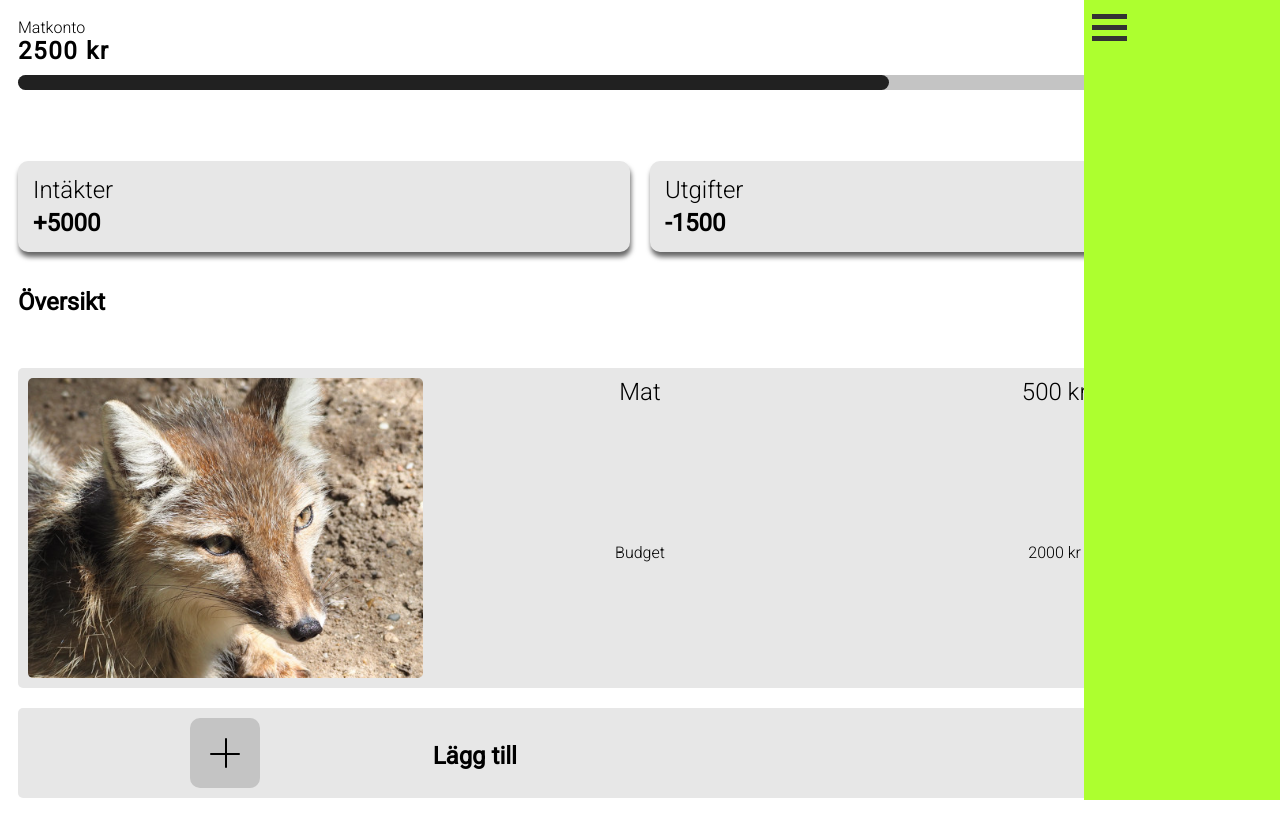
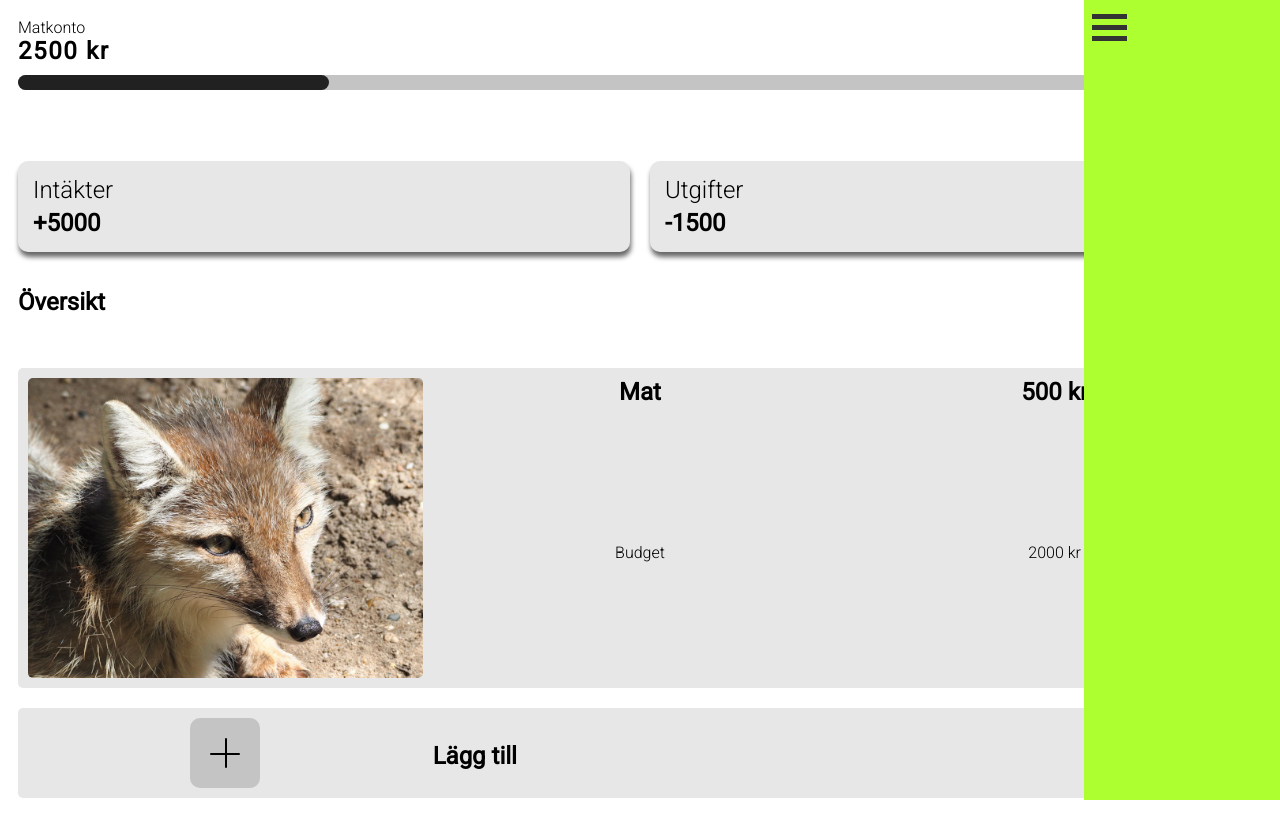
Before and after one commit to Markus-Simonsen-ITHS/JavaScript-med-ramverk-laboration-3, a Vue app in the folder deg/: page / in a window 1280 px wide. Built offline with nearby package versions, Linux system fonts and the light colour scheme; no server answers.

Commit message:
added dynamic progress-bar

```diff
--- a/deg/src/views/HomeView.vue
+++ b/deg/src/views/HomeView.vue
@@ -1,5 +1,15 @@
 <script>
-  export default {}
+  export default {
+    computed: {
+      // Calculates percentage of the budget, used in progress-bar as width
+      calculateExpenseProgress() {
+        const budget = 4000
+        const spent = 1000
+        const progress = (100 * spent) / budget
+        return progress + '%'
+      }
+    }
+  }
 </script>
 
 <template>
@@ -7,18 +17,18 @@
     <p class="account-overview-name">Matkonto</p>
     <p class="account-amount-spent">2500 kr</p>
     <div class="account-progress-container">
-      <div class="account-progress-bar" />
+      <div class="account-progress-bar" :style="{width: calculateExpenseProgress}" />
     </div>
     <p class="account-budget">Budget: 4000 kr</p>
   </div>
   <div class="status-container">
     <div class="status-card">
       <p>Intäkter</p>
-      <p class="status-bold-text">+5000</p>
+      <p class="bold-text">+5000</p>
     </div>
     <div class="status-card">
       <p>Utgifter</p>
-      <p class="status-bold-text">-1500</p>
+      <p class="bold-text">-1500</p>
     </div>
   </div>
   <div class="overview-container">
@@ -32,8 +42,8 @@
         <!-- Placeholder img -->
         <img src="../../assets/fox.jpeg" alt="Fox" />
       </div>
-      <p class="expense-category-">Mat</p>
-      <p>500 kr</p>
+      <p class="bold-text">Mat</p>
+      <p class="bold-text">500 kr</p>
       <p class="smaller-text">Budget</p>
       <p class="smaller-text">2000 kr</p>
     </li>
@@ -88,7 +98,7 @@
     box-shadow: 1px 5px 5px 0px #676767;
   }
 
-  .status-bold-text {
+  .bold-text {
     font-weight: bold;
   }
 
```
